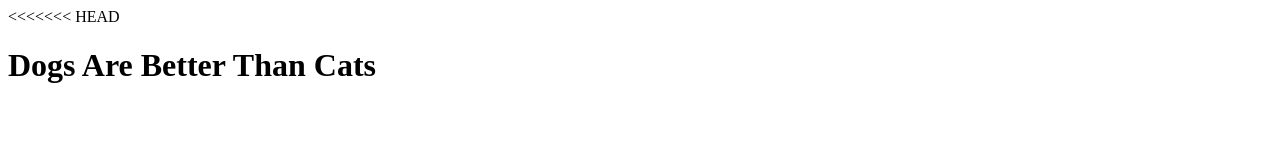
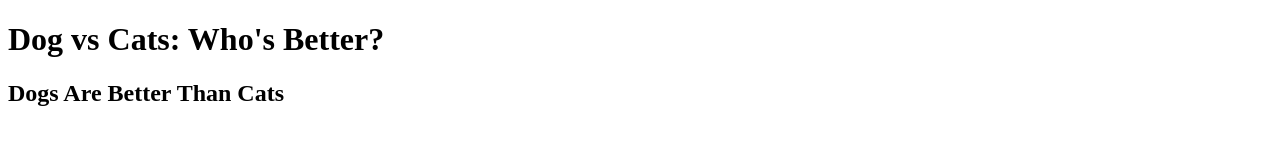
Before and after one commit to mprior19xx/prior_le_midterm, a plain HTML site: page index.html in a window 1280 px wide. Shown: the top 147 px of the page. Drawn offline with Linux system fonts and the light colour scheme.

Commit message:
Fixed the header in html

```diff
--- a/index.html
+++ b/index.html
@@ -2,11 +2,14 @@
 <html lang="en">
 <head>
 	<meta charset="UTF-8">
-<<<<<<< HEAD
 	<title>Midterm Debate Assignment </title>
 </head>
+<header>
+	<h1> Dog vs Cats: Who's Better? </h1>
+</header>
+
 <body>
-	<h1>Dogs Are Better Than Cats</h1>
+	<h2>Dogs Are Better Than Cats</h2>
 	<br>
 	<h2>And here's why</h2>
 	<img src="images/dog1.jpeg" alt="The worlds cutest dog">
@@ -14,7 +17,7 @@
 	<br>Just take a look at this cuite right here!</p>
 	<img src=images/dog2.jpg alt="The worlds second cutest dog">
 
-=======
+
 	<title>Midterm Debate Assignment </title>
 </head>
 <body>
@@ -24,6 +27,5 @@
 		<img src="images/cats.jpg" alt="Cats photo" width="500" height="300">
 
 	</section>
->>>>>>> 3b2d55dd44eafba203a6e262387875f7fd771619
 </body>
 </html>
```
